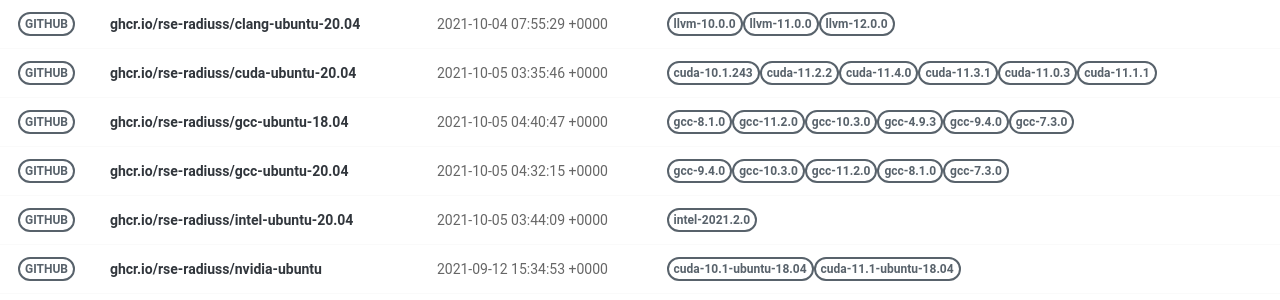
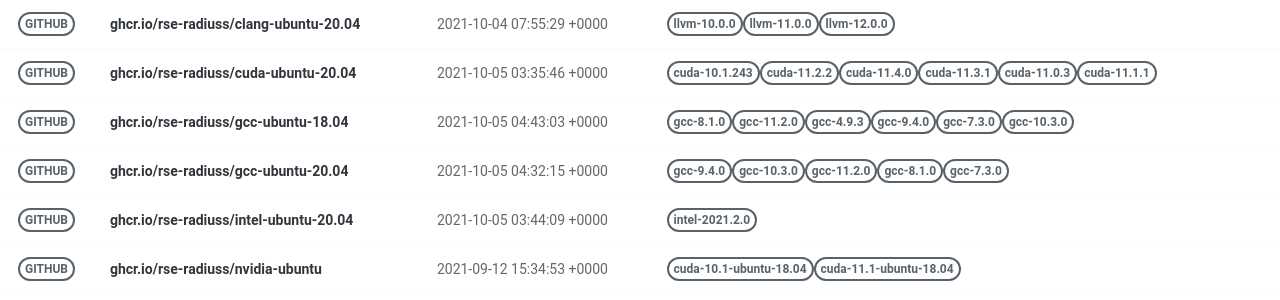
Before and after one commit to rse-ops/docker-images, a Jekyll site: the page built from pages/index.md, in a window 1280 px wide. Shown: the part 179-479 px from the top of the page. Built offline with Jekyll 4.4.1, drawn with Linux system fonts in a browser that asks for light colours; nearby versions of some CDN libraries.

Commit message:
Automated push to update library 2021-10-05

```diff
--- a/_library/ghcr.io-rse-radiuss-gcc-ubuntu-18.04.md
+++ b/_library/ghcr.io-rse-radiuss-gcc-ubuntu-18.04.md
@@ -1,7 +1,7 @@
 ---
 layout: container
 name: ghcr.io/rse-radiuss/gcc-ubuntu-18.04
-updated_at: 2021-10-05 04:40:47.237883
+updated_at: 2021-10-05 04:43:03.394901
 
 
 container_url: https://github.com/orgs/rse-radiuss/packages/container/package/gcc-ubuntu-18.04
```
Also changed, not shown: other parts of _library/ghcr.io-rse-radiuss-gcc-ubuntu-18.04.md (+3 -3 lines).
